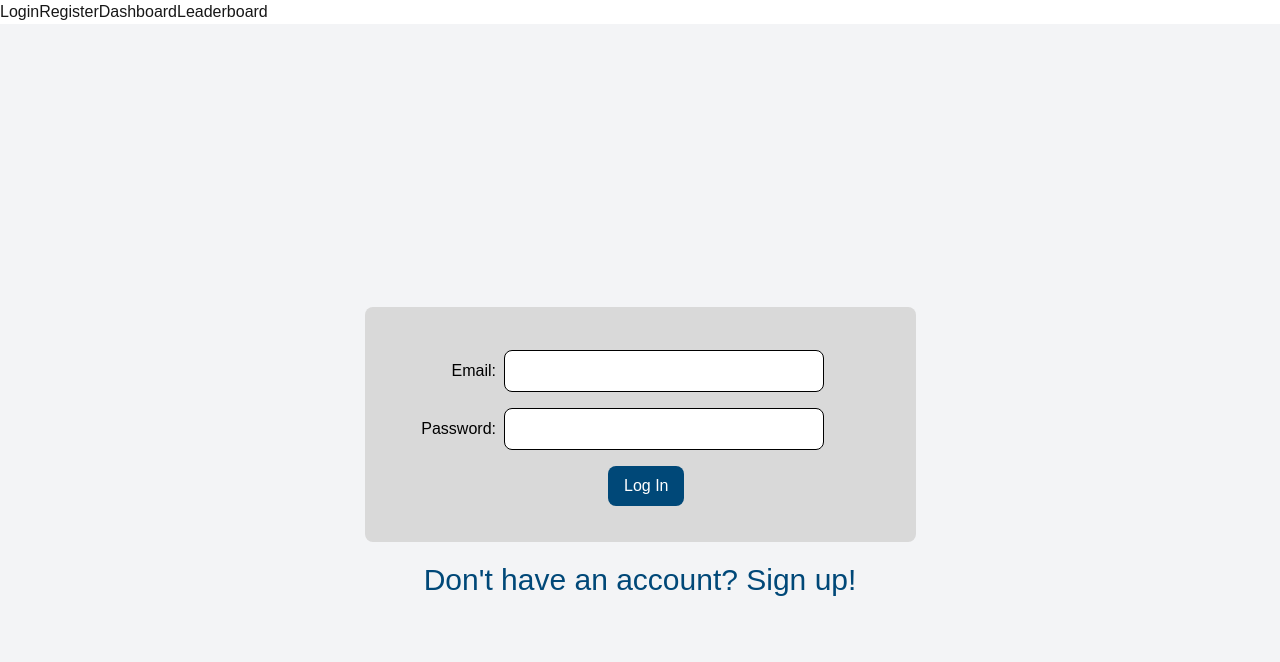
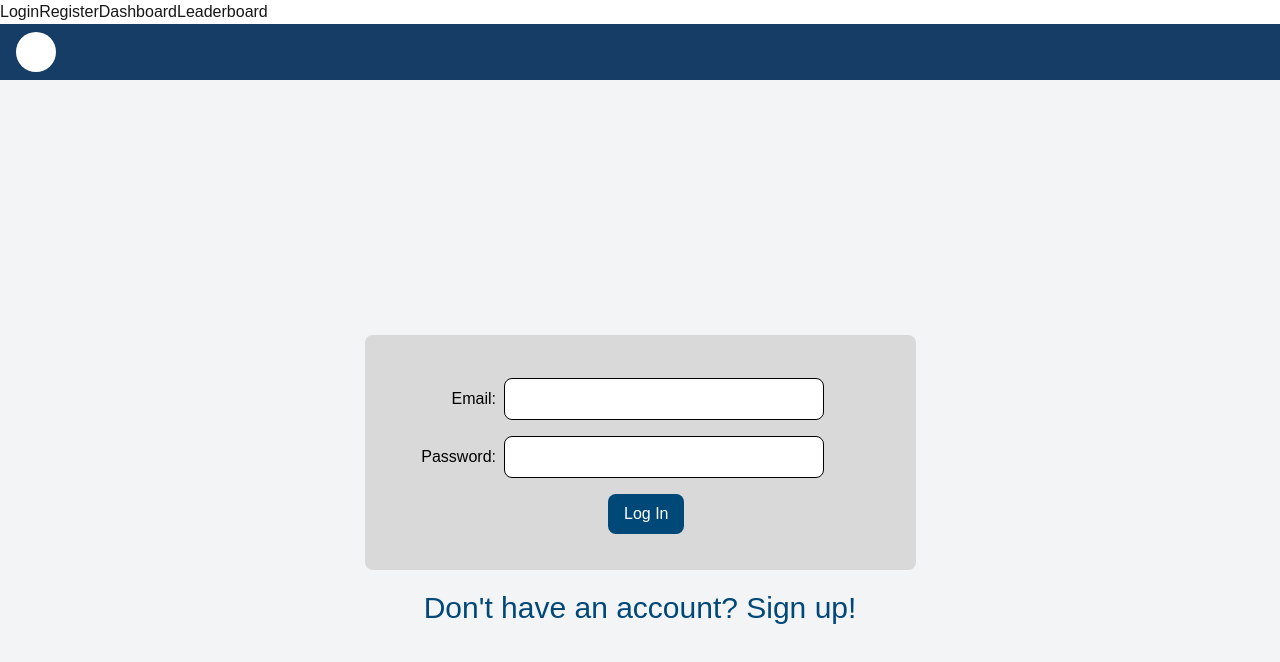
Before and after one commit to KRMed/SavingsBuddy, a Next.js app: page /login in a window 1280 px wide. Shown: the top 662 px of the page. Built offline with nearby package versions, Linux system fonts and the light colour scheme.

Commit message:
Added header to login

```diff
--- a/src/app/login/page.js
+++ b/src/app/login/page.js
@@ -33,8 +33,32 @@ export default function Login() {
 
   return (
     // barebones login form, change as needed ** Centered username
+    <div style={{ height: '100vh', backgroundColor: 'white', display: 'flex', flexDirection: 'column' }}>
+      {/* Header */}
+      <header style={{
+        backgroundColor: '#153d66',
+        color: 'white',
+        display: 'flex',
+        justifyContent: 'space-between',
+        alignItems: 'center',
+        padding: '0.5rem 1rem'
+      }}>
+        <div style={{ display: 'flex', alignItems: 'center' }}>
+          <div style={{
+            width: 40,
+            height: 40,
+            background: 'white',
+            borderRadius: '50%',
+            marginRight: '1rem'
+          }}></div>
 
-    <main className="min-h-screen flex justify-center items-center bg-gray-100">
+        </div>
+      </header>
+
+      <main
+      style={{ flexGrow: 1, display: 'flex', justifyContent: 'center',
+        alignItems: 'center', backgroundColor: '#f3f4f6' }}
+      >
     <div style={{ backgroundColor: '#D9D9D9' }}
       className="rounded-lg w-[551px] h-[235px] rounded-lg p-6 flex flex-col justify-center"
     >
@@ -93,5 +117,6 @@ export default function Login() {
       </p>
     </div>
   </main>
+  </div>
   );
 }
```
